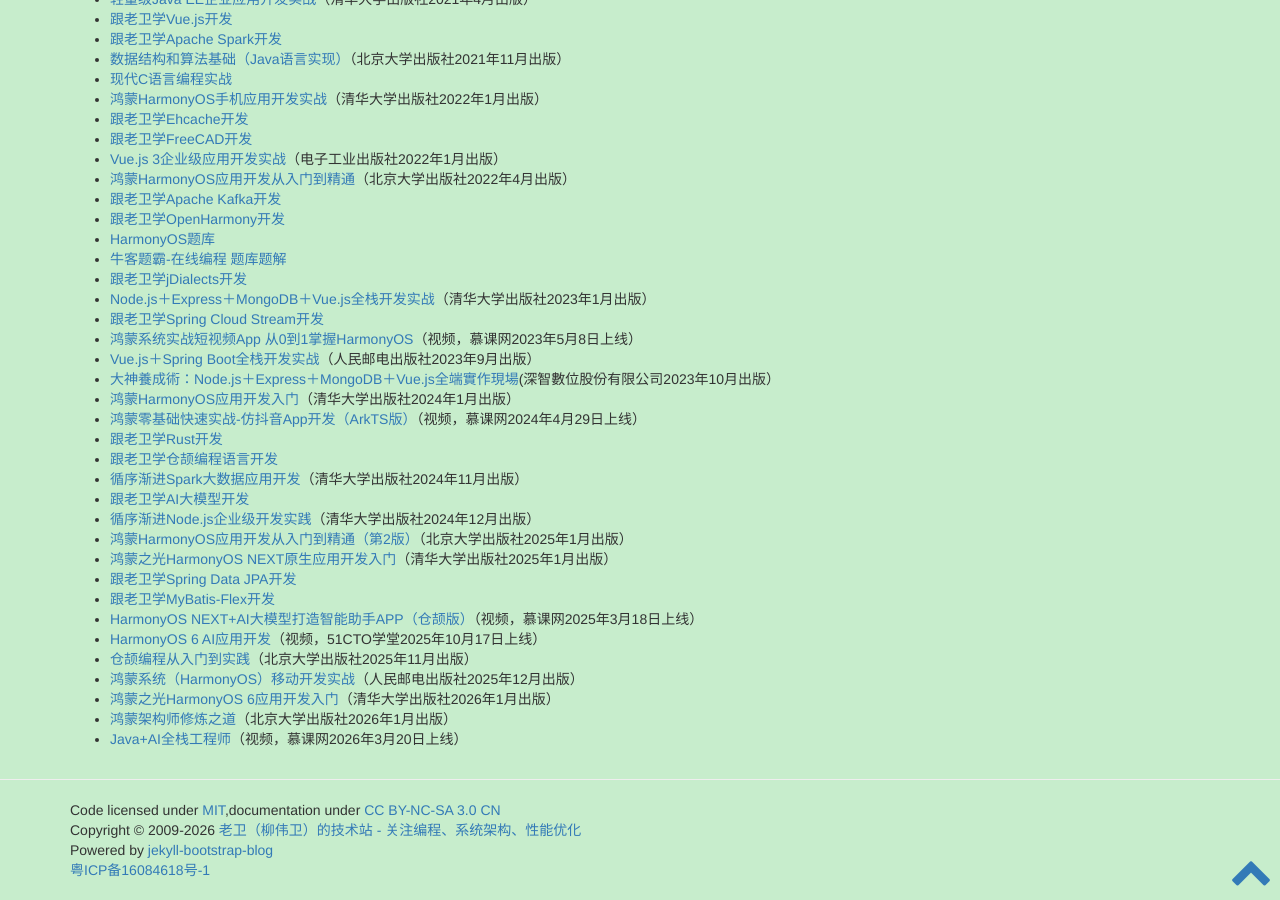
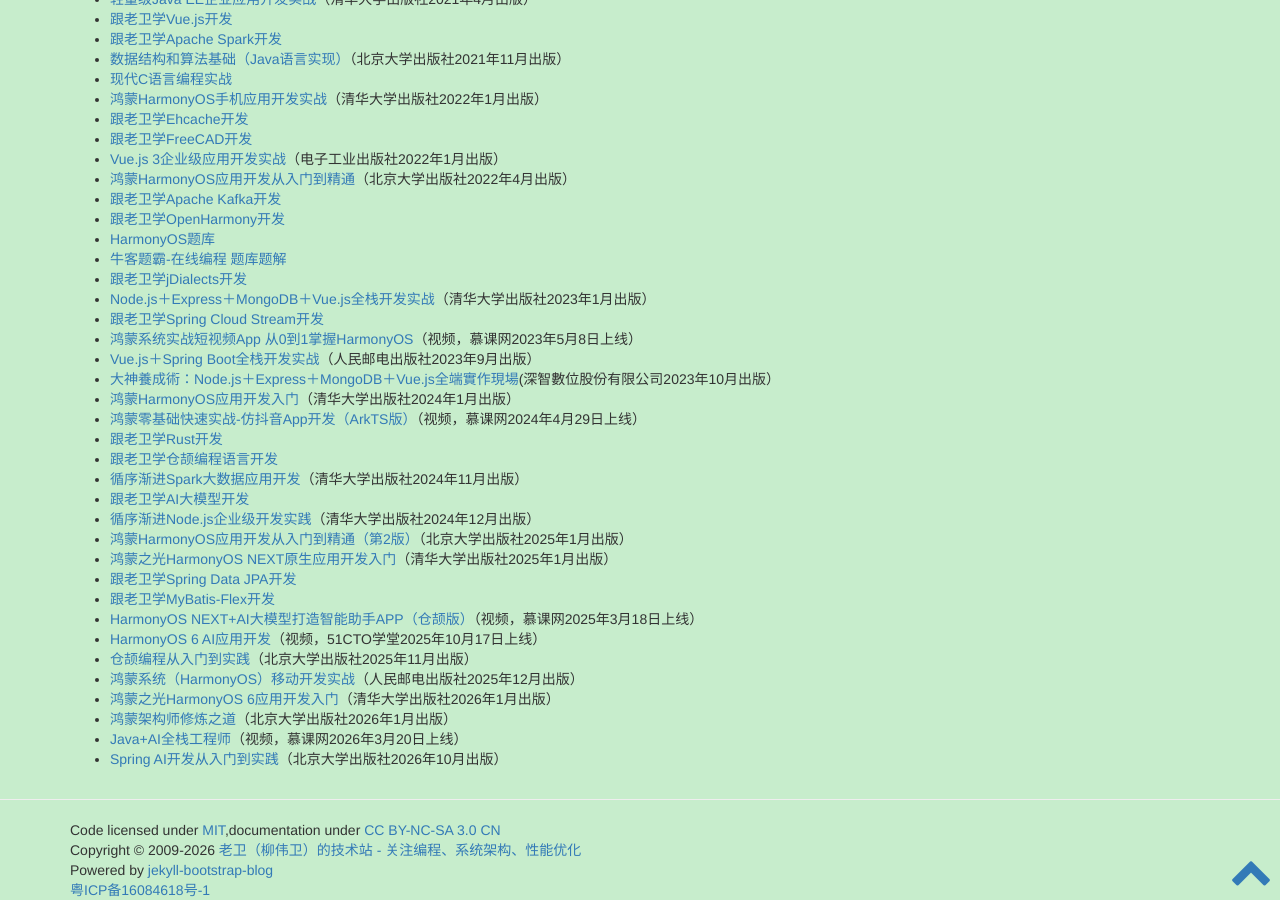
Before and after one commit to waylau/waylau.github.io, a Jekyll site: the page built from books/index.md, in a window 1280 px wide and 900 px high, scrolled down 1365 px. Built offline with Jekyll 4.4.1, drawn with Linux system fonts in a browser that asks for light colours; comment, search, counter and statistics services are not loaded.

Commit message:
add * [Spring AI开发从入门到实践](https://waylau.com/about-spring-ai-tutorial-book/)（北京大学出版社2026年10月出版）

```diff
--- a/books/index.md
+++ b/books/index.md
@@ -102,3 +102,4 @@
 * [鸿蒙之光HarmonyOS 6应用开发入门](https://waylau.com/about-harmonyos-6-tutorial-book/)（清华大学出版社2026年1月出版）
 * [鸿蒙架构师修炼之道](https://waylau.com/about-the-cultivation-of-harmonyos-architect-book/)（北京大学出版社2026年1月出版）
 * [Java+AI全栈工程师](https://class.imooc.com/sale/javaaifullstack)（视频，慕课网2026年3月20日上线）
+* [Spring AI开发从入门到实践](https://waylau.com/about-spring-ai-tutorial-book/)（北京大学出版社2026年10月出版）
```
